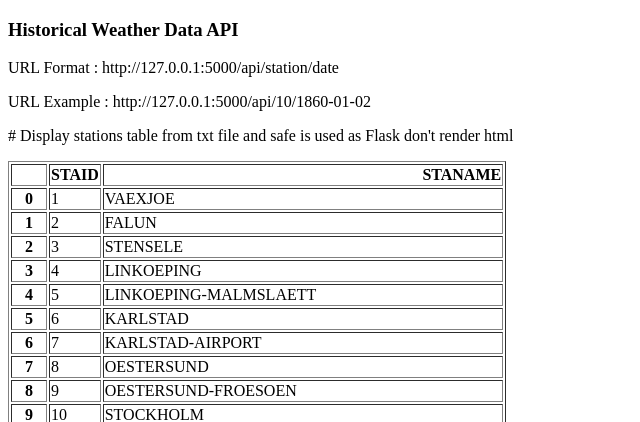
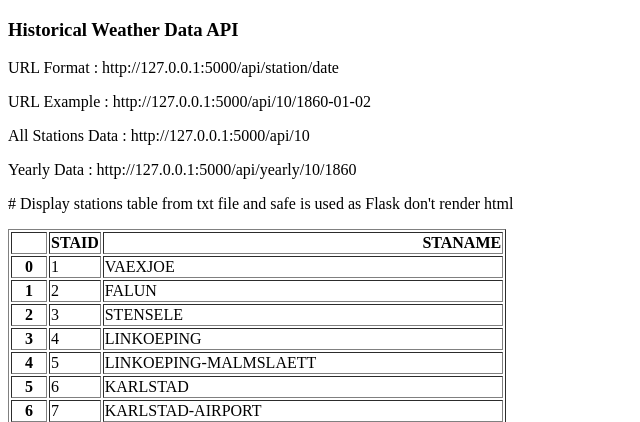
Before and after one commit to Indu-Lahari/Historical-Weather-Data-API, a Flask app: page / in a window 1280 px wide. Shown: the top 422 px of the page, without its empty margins (0-640 px from the left). Run offline with Flask 3, Linux system fonts and the light colour scheme.

Commit message:
URL endpoints for all stations and yearly data

```diff
--- a/main.py
+++ b/main.py
@@ -17,11 +17,27 @@ def about(station, date):
     filename = "data_small/TG_STAID" + str(station).zfill(6) + ".txt"
     df = pandas.read_csv(filename, skiprows=20, parse_dates=["    DATE"])
     temperature = df.loc[df['    DATE'] == date]['   TG'].squeeze() / 10
-
     return {"station": station,
             "date": date,
             "temperature": temperature}
 
 
+@app.route("/api/<station>")
+def all_stations(station):
+    filename = "data_small/TG_STAID" + str(station).zfill(6) + ".txt"
+    df = pandas.read_csv(filename, skiprows=20, parse_dates=["    DATE"])
+    result = df.to_dict(orient="records")
+    return result
+
+
+@app.route("/api/yearly/<station>/<year>")
+def yearly(station, year):
+    filename = "data_small/TG_STAID" + str(station).zfill(6) + ".txt"
+    df = pandas.read_csv(filename, skiprows=20)
+    df["    DATE"] = df["    DATE"].astype(str)
+    result = df[df["    DATE"].str.startswith(str(year)).to_dict(orient="records")]
+    return result
+
+
 if __name__ == "__main__":
     app.run(debug=True)
--- a/templates/home.html
+++ b/templates/home.html
@@ -8,6 +8,8 @@
     <h3>Historical Weather Data API</h3>
     <p>URL Format : http://127.0.0.1:5000/api/station/date</p>
     <p>URL Example : http://127.0.0.1:5000/api/10/1860-01-02</p>
+    <p>All Stations Data : http://127.0.0.1:5000/api/10</p>
+    <p>Yearly Data : http://127.0.0.1:5000/api/yearly/10/1860</p>
      # Display stations table from txt file and safe is used as Flask don't render html
     <p>{{data|safe}}</p>
 </body>
```
